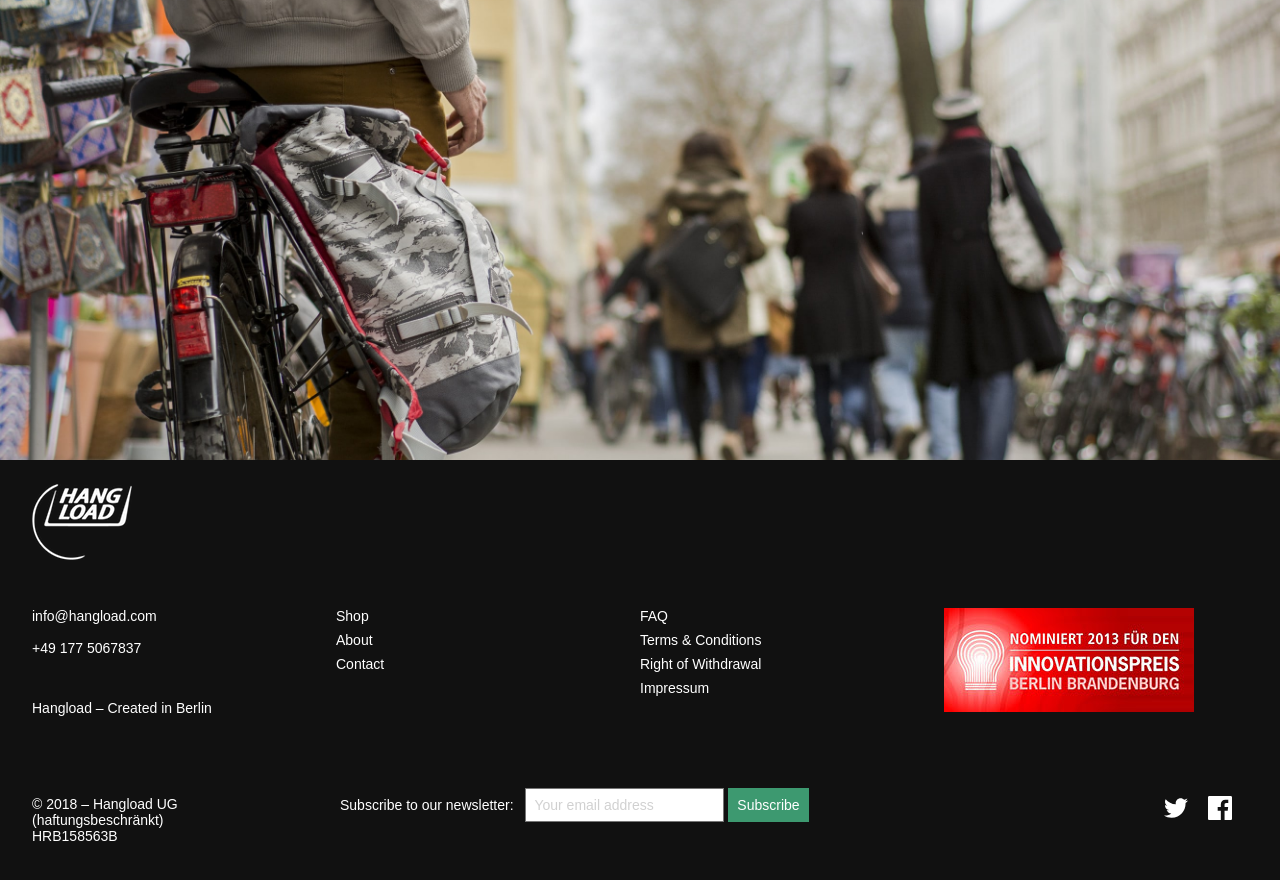
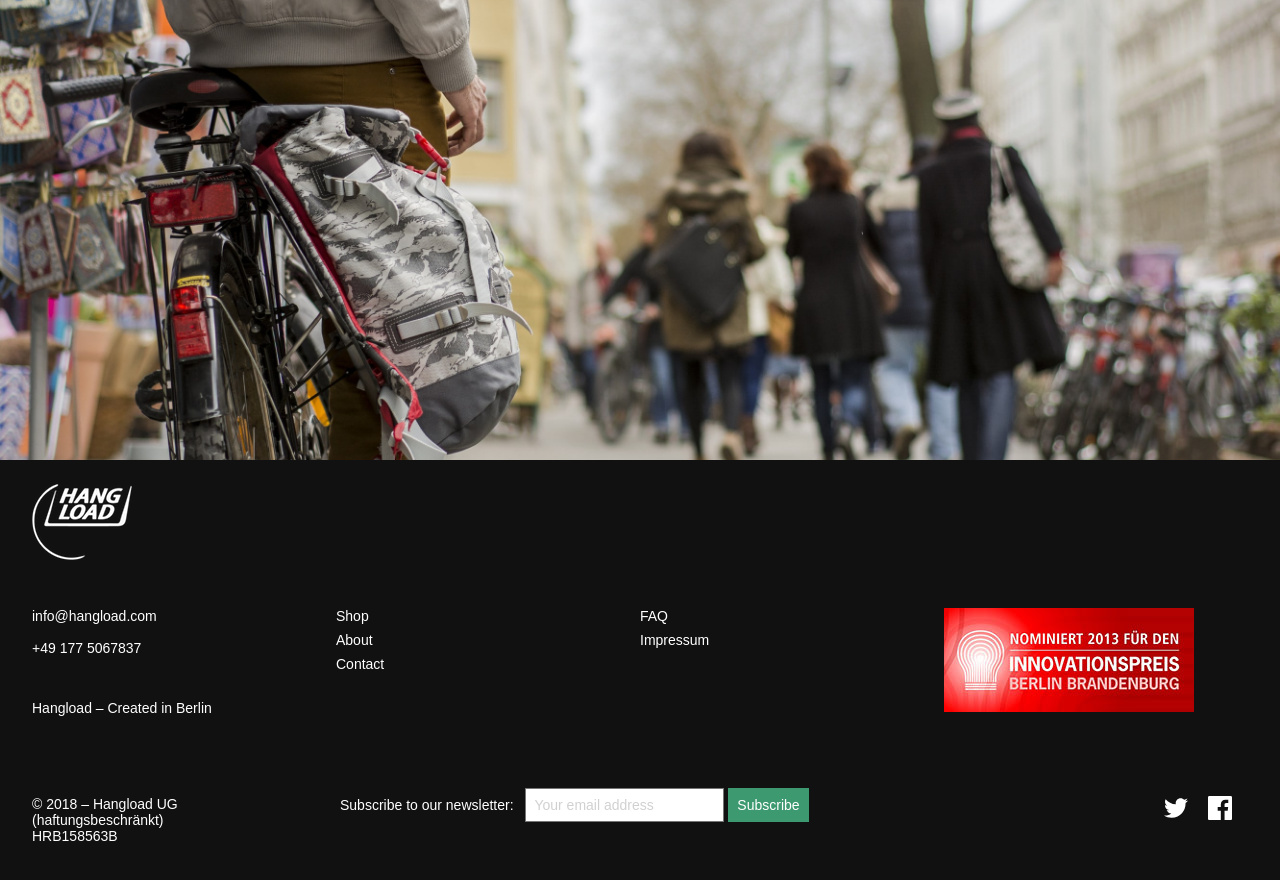
Before and after one commit to bodokaiser/hangload.com, a Jekyll site: the page built from index.html, in a window 1280 px wide and 900 px high, scrolled down 3036 px. Shown: the top 880 px of the window. Built offline with Jekyll 4.4.1, drawn with Linux system fonts in a browser that asks for light colours; nearby versions of some CDN libraries.

Commit message:
delete AGBs and right of withdrawal from the footer

```diff
--- a/_includes/footer.html
+++ b/_includes/footer.html
@@ -28,14 +28,14 @@
       {% if page.language == "en" %}
         <li class="mb1"><a class="white" href="/about#faq">FAQ</a></li>
         {% comment %} <li class="mb1"><a class="white" href="/press">Press</a></li> {% endcomment %}
-        <li class="mb1"><a class="white" href="/terms">Terms &amp; Conditions</a></li>
-        <li class="mb1"><a class="white" href="/terms#withdrawal">Right of Withdrawal</a></li>
+        {% comment %} <li class="mb1"><a class="white" href="/terms">Terms &amp; Conditions</a></li> {% endcomment %}
+        {% comment %} <li class="mb1"><a class="white" href="/terms#withdrawal">Right of Withdrawal</a></li> {% endcomment %}
         <li class="mb1"><a class="white" href="/impressum">Impressum</a></li>
       {% elsif page.language == "de" %}
         <li class="mb1"><a class="white" href="/de/about#faq">FAQ</a></li>
         {% comment %} <li class="mb1"><a class="white" href="/press">Press</a></li> {% endcomment %}
-        <li class="mb1"><a class="white" href="/de/terms">AGB</a></li>
-        <li class="mb1"><a class="white" href="/de/terms#widerrufsrecht">Widerrufsrecht</a></li>
+        {% comment %} <li class="mb1"><a class="white" href="/de/terms">AGB</a></li> {% endcomment %}
+        {% comment %} <li class="mb1"><a class="white" href="/de/terms#widerrufsrecht">Widerrufsrecht</a></li> {% endcomment %}
         <li class="mb1"><a class="white" href="/de/impressum">Impressum</a></li>
       {% endif %}
       </ul>
```
